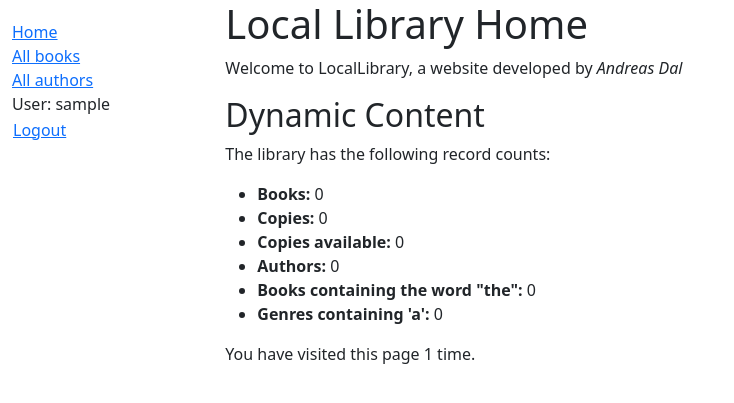
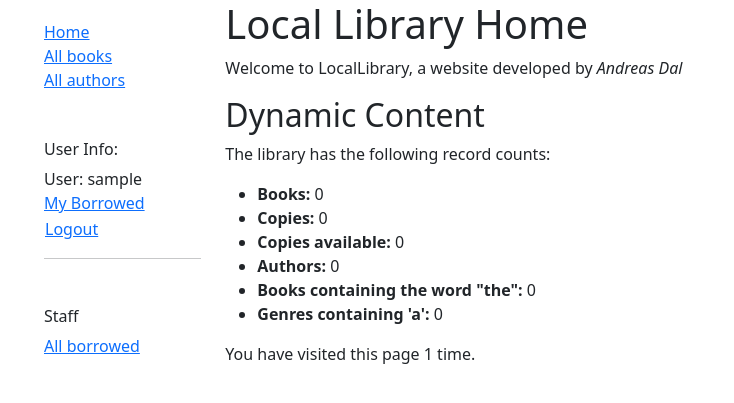
Before and after one commit to AndreasDal/django_local_library, a Django app: page /catelog/ in a window 1280 px wide. Shown: the top 403 px of the page, without its empty margins (0-734 px from the left). Run offline with Django 5.2, Linux system fonts and the light colour scheme; the visitor is signed in with stand-in values (Sample User, id 1); data that the repository does not hold is empty.

Commit message:
feat: update my-app with new features and fixes
- Updated `catelog/admin.py` for improved admin functionality.
- Added migration files `0016_bookinstance_tmp.py` and `0017_alter_bookinstance_options_remove_bookinstance_tmp.py`.
- Modified `catelog/models.py` to reflect new model changes.
- Updated `catelog/static/css/styles.css` for styling improvements.
- Enhanced `catelog/templates/base_generic.html` for better layout.
- Added new templates:
   - `catelog/bookinstance_list_borrowed_user.html`
   - `catelog/bookinstance_list_loaned_out.html`
- Updated `catelog/urls.py` and `catelog/views.py` for new routes and views.
- Improved authentication templates:
   - `templates/registration/login.html`
   - `templates/registration/password_reset_form.html`

```diff
--- a/catelog/admin.py
+++ b/catelog/admin.py
@@ -50,7 +50,7 @@ class BookAdmin(admin.ModelAdmin):
 # Register the Admin class for BookInstance model using the decorator
 @admin.register(BookInstance)
 class BookInstanceAdmin(admin.ModelAdmin):
-    list_display = ('id', 'book', 'imprint', 'due_back', 'status')
+    list_display = ('id', 'book', 'imprint', 'borrower', 'due_back', 'status')
     list_filter = ('book', 'status', 'due_back')
 
     fieldsets = (
@@ -59,6 +59,6 @@ class BookInstanceAdmin(admin.ModelAdmin):
         }),
         ('Availability', {
             # 'classes': ['collapse'],
-            'fields': ('status', 'due_back')
+            'fields': ('status', 'borrower', 'due_back')
         }),
     )
--- a/catelog/models.py
+++ b/catelog/models.py
@@ -95,6 +95,7 @@ import uuid # Required for unique book instances
 class BookInstance(models.Model):
     """Model representing a specific copy of a book (i.e. that can be borrowed
        from the library)."""
+
     id = models.UUIDField(
         primary_key=True,
         default=uuid.uuid4,
@@ -126,10 +127,13 @@ class BookInstance(models.Model):
     @property
     def is_overdue(self):
         """Determines if the book is overdue based on due date and current date."""
-        return bool(self.due_back and date.today > self.due_back)
+        return bool(self.due_back and date.today() > self.due_back)
 
     class Meta:
         ordering = ['due_back']
+        # Defining permissions is done on the model class Meta section, using
+        # the permissions field
+        permissions = [("can_mark_returned", "Set book as returned"),]
 
     def __str__(self):
         return f'{self.id} ({self.book.title})'
--- a/catelog/static/css/styles.css
+++ b/catelog/static/css/styles.css
@@ -1,9 +1,16 @@
 .sidebar-nav {
     margin-top: 20px;
-    padding: 0;
+    padding: 10;
     list-style: none;
     /* color: red; */
 }
+
+/* Adjust spacing */
+/* ul.custom-list li {
+    margin-bottom: 10px;
+} */
+
+
 
 .sublist {
     margin-left: 20px;
--- a/catelog/templates/base_generic.html
+++ b/catelog/templates/base_generic.html
@@ -19,18 +19,24 @@
       <div class="row">
         <div class="col-sm-2">
           {% block sidebar %}
-            <ul class="sidebar-nav">
+            <ul class="sidebar-nav custom-list">
               <li><a href="{% url 'index' %}">Home</a></li>
               <li><a href="{% url 'books' %}">All books</a></li>
-              <li><a href="{% url 'authors' %}">All authors</a></li>
+              <li class="mb-5"><a href="{% url 'authors' %}">All authors</a></li>
+              <!-- <hr> -->
               {% if user.is_authenticated %}
+                <li class="h6">User Info:</li>
                 <li>User: {{ user.get_username }}</li>
+                <li><a href="{% url 'my-borrowed' %}">My Borrowed</a></li>
                 <li>
                   <form id="logout-form" method="post" action="{% url 'logout' %}">
                     {% csrf_token %}
                     <button type="submit" class="btn btn-link">Logout</button>
                   </form>
                 </li>
+                <hr class="mb-5">
+                <li class="h6">Staff</li>
+                <li><a href="{% url 'loaned-out' %}">All borrowed</a></li>
               {% else %}
                 <li><a href="{% url 'login' %}?next={{ request.path }}">Login</a></li>
               {% endif %}
--- a/catelog/urls.py
+++ b/catelog/urls.py
@@ -6,5 +6,7 @@ urlpatterns = [
     path('books/', views.BookListView.as_view(), name='books'),
     path('book/<int:pk>', views.BookDetailView.as_view(), name='book-detail'),
     path('authors/', views.AuthorListView.as_view(), name='authors'),
-    path('author/<int:pk>', views.AuthorDetailView.as_view(), name='author-detail')
+    path('author/<int:pk>', views.AuthorDetailView.as_view(), name='author-detail'),
+    path('mybooks/', views.LoanedBooksByUserListView.as_view(), name='my-borrowed'),
+    path('loanedbooks/', views.LoanedBooksListView.as_view(), name='loaned-out'),
 ]
--- a/catelog/views.py
+++ b/catelog/views.py
@@ -2,6 +2,9 @@ from django.shortcuts import render
 
 # Create your views here.
 from .models import Book, Author, BookInstance, Genre
+
+from django.contrib.auth.mixins import LoginRequiredMixin
+from django.contrib.auth.mixins import PermissionRequiredMixin
 
 def index(request):
     """View function for home page of site."""
@@ -58,3 +61,29 @@ class AuthorListView(generic.ListView):
 
 class AuthorDetailView(generic.DetailView):
     model = Author
+
+class LoanedBooksByUserListView(LoginRequiredMixin, generic.ListView):
+    """Generic class-based view listing book on loan by current user."""
+    model = BookInstance
+    template_name = 'catelog/bookinstance_list_borrowed_user.html'
+    paginate_by = 10
+
+    def get_queryset(self):
+        return (
+            BookInstance.objects.filter(borrower=self.request.user)
+            .filter(status__exact='o')
+            .order_by('due_back')
+        )
+
+class LoanedBooksListView(PermissionRequiredMixin, generic.ListView):
+    """Generic class-based view listing all books loaned out to users."""
+    permission_required = 'catelog.can_mark_returned'
+    model = BookInstance
+    template_name = 'catelog/bookinstance_list_loaned_out.html'
+    paginate_by = 10
+
+    def get_queryset(self):
+        return(
+            BookInstance.objects.filter(status__exact='o')
+            .order_by('due_back')
+        )
--- a/templates/registration/login.html
+++ b/templates/registration/login.html
@@ -30,8 +30,9 @@
       <input type="submit" value="login">
       <input type="hidden" name="next" value="{{ next }}">
 
-      {# Assumes you set op the password_reset view in your URLconf #}
-      <p><a href="{% url 'password_reset' %}">Lost Password?</a></p>
    </form>
 
+   {# Assumes you set op the password_reset view in your URLconf #}
+   <p><a href="{% url 'password_reset' %}">Lost Password?</a></p>
+
 {% endblock %}
--- a/templates/registration/password_reset_form.html
+++ b/templates/registration/password_reset_form.html
@@ -8,6 +8,6 @@
       {% endif %}
       <p>Enter e-mail for which you want to receive a link to the reset page.</p>
       <p>{{ form.email }}</p>
-      <input type="submit" class="btn btn-default btn-lg" value="reset password">
+      <input type="submit" class="" value="reset password">
    </form>
 {% endblock %}
```
Also changed, not shown: catelog/templates/catelog/bookinstance_list_borrowed_user.html (added, +21 -0 lines), catelog/templates/catelog/bookinstance_list_loaned_out.html (added, +22 -0 lines), catelog/migrations/0016_bookinstance_tmp.py (added), catelog/migrations/0017_alter_bookinstance_options_remove_bookinstance_tmp.py (added).
